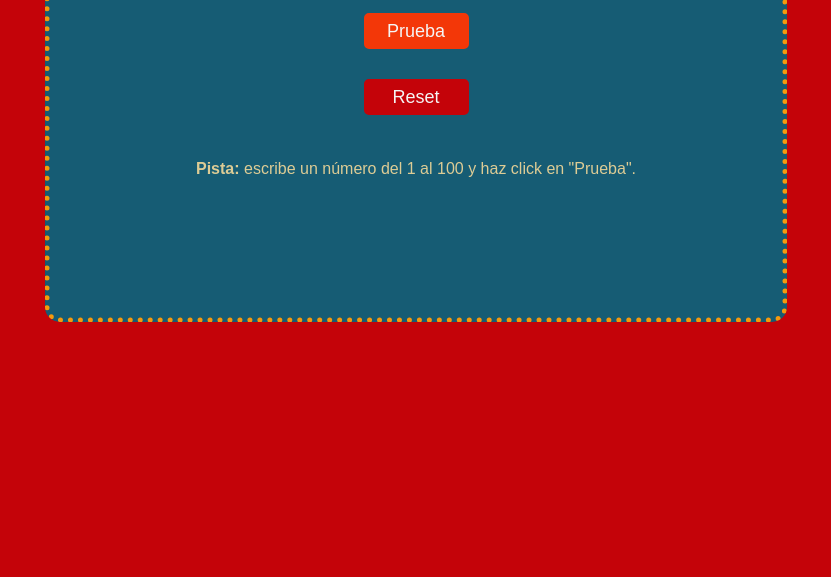
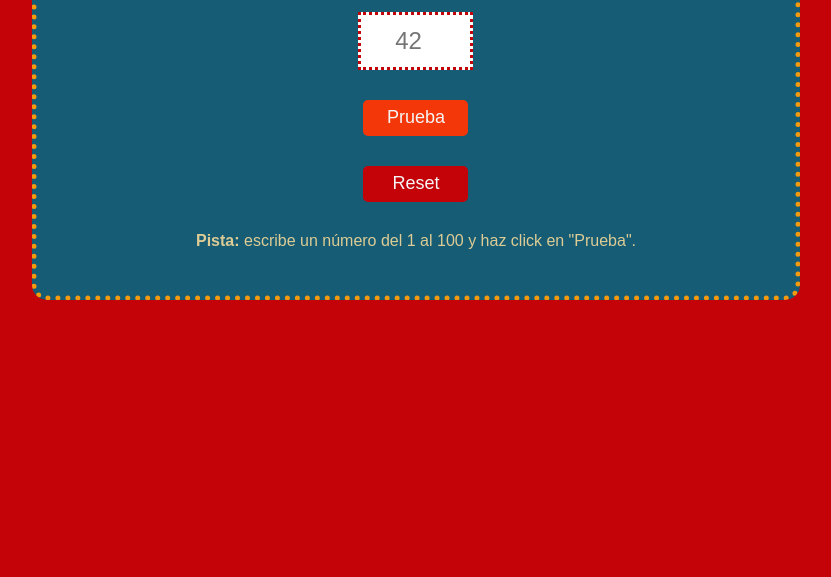
Before and after one commit to 2y2son4/guess-the-number-game, a plain HTML site: page index.html in a window 1280 px wide. Shown: the part 283-860 px from the top of the page, without its empty margins (224-1055 px from the left). After the commit the page ends 800 px from the top, so only its background shows below. Drawn offline with Linux system fonts and the light colour scheme; a web font is replaced by a local one.

Commit message:
Fix styles

```diff
--- a/index.html
+++ b/index.html
@@ -10,7 +10,7 @@
     <title>Modulo 2 - Evaluación intermedia</title>
   </head>
   <body class="body">
-    <div class="main">
+    <main class="main">
       <h1 class="title">🎪 ¡Adivina el número! 🎪</h1>
 
       <form class="form js-form" action="">
@@ -22,7 +22,7 @@
 
       <p class="paragraph js-clue"></p>
       <p class="paragraph js-clicks"></p>
-    </div>
+    </main>
 
     <script src="./scripts/main.js"></script>
   </body>
--- a/styles/main.css
+++ b/styles/main.css
@@ -1,13 +1,13 @@
 * {
   font-family: Arial, Helvetica, sans-serif;
-  margin: 15px;
   color: #ddcc95;
 }
 
 .body {
-  height: 100vh;
+  height: 90vh;
   display: flex;
   justify-content: center;
+  align-items: center;
   background-color: #c40309;
 }
 
@@ -17,7 +17,6 @@
   align-items: center;
   background-color: #165c74;
   width: 85%;
-  height: 450px;
   border-radius: 15px;
   border: 4px #f5990d dotted;
   transition: border linear 1s;
@@ -48,6 +47,7 @@
   text-align: center;
   color: #c40309;
   border: 2px #c40309 dotted;
+  margin: 15px;
 }
 
 .btn {
@@ -58,6 +58,7 @@
   border-radius: 5px;
   height: 25px;
   font-size: 16px;
+  margin: 15px;
 }
 .btn:hover {
   background-color: #c40309;
@@ -76,6 +77,7 @@
   border-radius: 5px;
   height: 25px;
   font-size: 16px;
+  margin: 15px;
 }
 .btn--reset:hover {
   background-color: #f33708;
@@ -87,6 +89,11 @@
   border: 2px #f33708 solid;
 }
 
+.paragraph {
+  margin: 15px;
+  text-align: center;
+}
+
 .bold {
   margin: 0;
 }
@@ -94,7 +101,6 @@
 @media all and (min-width: 768px) {
   .main {
     width: 60%;
-    height: 550px;
     border: 5px #f5990d dotted;
   }
   .main:hover {
```
